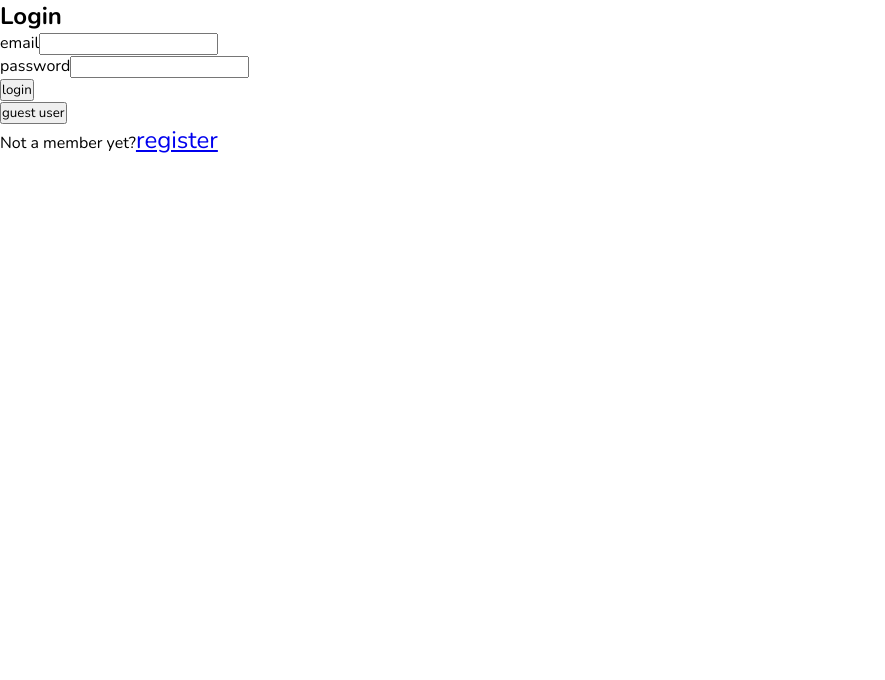
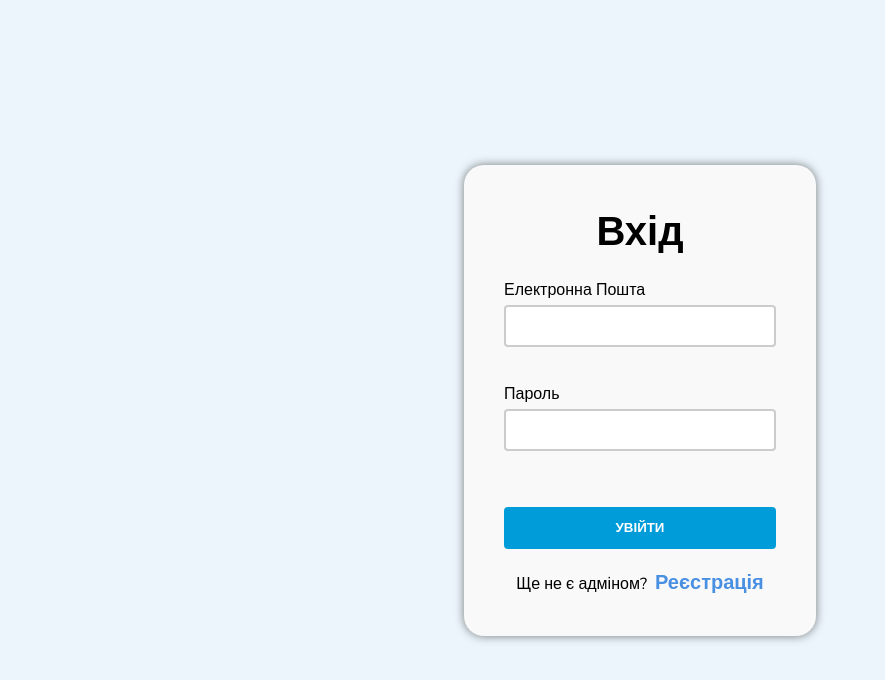
Before and after one commit to baza-trainee/martys-dogs, a React (Vite) app: page /login in a window 1280 px wide. Shown: the top 680 px of the page, without its empty margins (0-885 px from the left). Built offline with nearby package versions, Linux system fonts and the light colour scheme.

Commit message:
Create Login

```diff
--- a/src/components/FormInput/FormInput.module.scss
+++ b/src/components/FormInput/FormInput.module.scss
@@ -0,0 +1,27 @@
+.form {
+	margin-bottom: 1rem;
+}
+
+.label {
+	display: block;
+	font-size: 1rem;
+	margin-bottom: 0.25rem;
+}
+
+.text {
+	text-transform: capitalize;
+}
+
+.input {
+	width: 100%;
+	padding: 0.5rem;
+	font-size: 1rem;
+	border: 2px solid #ccc;
+	border-radius: 0.25rem;
+	transition: border-color 0.3s ease-in-out;
+
+	&:focus {
+		border-color: #4a90e2;
+		outline: none;
+	}
+}
--- a/src/components/FormInput/FormInput.tsx
+++ b/src/components/FormInput/FormInput.tsx
@@ -1,15 +1,18 @@
-const FormInput = ({ label, name, type, defaultValue, size }) => {
+import styles from './FormInput.module.scss';
+
+interface FormInputProps {
+	label: string;
+	name: string;
+	type: string;
+}
+
+const FormInput: React.FC<FormInputProps> = ({ label, name, type }) => {
 	return (
-		<div className='form-control'>
-			<label className='label'>
-				<span className='capitalize label-text'>{label}</span>
+		<div className={styles.form}>
+			<label className={styles.label}>
+				<span className={styles.text}>{label}</span>
 			</label>
-			<input
-				type={type}
-				name={name}
-				defaultValue={defaultValue}
-				className={`input input-bordered ${size}`}
-			/>
+			<input type={type} name={name} className={styles.input} />
 		</div>
 	);
 };
--- a/src/components/SubmitBtn/SubmitBtn.module.scss
+++ b/src/components/SubmitBtn/SubmitBtn.module.scss
@@ -0,0 +1,16 @@
+.button {
+    text-transform: uppercase;
+    transition: background-color 0.3s;
+    width: 100%;
+    padding: 0.75rem;
+    background-color: #009CD9;
+    color: #fff;
+    border: none;
+    cursor: pointer;
+    border-radius: 0.25rem;
+    font-weight: 600;
+
+    &:hover {
+        background-color: #005C80;
+    }
+}
--- a/src/components/SubmitBtn/SubmitBtn.jsx
+++ b/src/components/SubmitBtn/SubmitBtn.tsx
@@ -1,14 +1,19 @@
+import styles from './SubmitBtn.module.scss';
 import { useNavigation } from 'react-router-dom';
 
-const SubmitBtn = ({ text }) => {
+interface SubmitBtnProps {
+	text?: string;
+}
+
+const SubmitBtn: React.FC<SubmitBtnProps> = ({ text }) => {
 	const navigation = useNavigation();
 	const isSubmitting = navigation.state === 'submitting';
 
 	return (
-		<button type='submit' className='uppercase btn-primary btn btn-block'>
+		<button type='submit' className={styles.button}>
 			{isSubmitting ? (
 				<>
-					<span className='loading loading-bars'></span>sending...
+					<span className={styles.loading}></span>Sending...
 				</>
 			) : (
 				text || 'submit'
--- a/src/pages/Login/Login.module.scss
+++ b/src/pages/Login/Login.module.scss
@@ -0,0 +1,64 @@
+.login {
+	display: flex;
+	justify-content: center;
+	align-items: center;
+	height: 100vh;
+    background-color: #EBF5FB;
+
+	.form {
+		padding: 2.5rem;
+        box-shadow: 0 0 10px rgba(0, 0, 0, 0.5);
+		width: 22rem;
+		background-color: #f9f9f9;
+		display: flex;
+		flex-direction: column;
+		gap: 1.25rem;
+        border-radius: 1.25rem;
+
+		h4 {
+			font-size: 2.5rem;
+			font-weight: bold;
+			text-align: center;
+		}
+
+		.container {
+			margin-top: 1.25rem;
+		}
+
+		.button {
+			text-transform: uppercase;
+			transition: background-color 0.3s;
+			width: 100%;
+			padding: 0.5rem;
+			background-color: #4a90e2;
+			color: #fff;
+			border: none;
+			cursor: pointer;
+
+			&:hover {
+				background-color: #3668b9;
+			}
+		}
+
+		.text {
+			text-align: center;
+		}
+
+		.link {
+			text-transform: capitalize;
+            font-weight: 600;
+			color: #4a90e2;
+			cursor: pointer;
+            font-size: 1.25rem;
+            margin-left: 0.5rem;
+            text-decoration: none;
+            transition: all 0.3s ease-in-out;
+
+			&:hover {
+				text-decoration: underline;
+                text-underline-offset: 2px;
+                color: #3668b9;
+			}
+		}
+	}
+}
--- a/src/pages/Login/Login.tsx
+++ b/src/pages/Login/Login.tsx
@@ -1,14 +1,17 @@
-import { Form, Link, useNavigate } from 'react-router-dom';
+import { Form, Link } from 'react-router-dom';
 
 import FormInput from '../../components/FormInput/FormInput';
 import SubmitBtn from '../../components/SubmitBtn/SubmitBtn';
+import styles from './Login.module.scss';
 
-const Login = () => {
-	const navigate = useNavigate();
+// import { useNavigate } from 'react-router-dom';
+
+const Login: React.FC = () => {
+	// const navigate = useNavigate();
 
 	const guestLogin = async () => {
-        console.log('login');
-    };
+		console.log('login');
+	};
 
 	// const guestLogin = async () => {
 	// 	try {
@@ -26,31 +29,22 @@ const Login = () => {
 	// };
 
 	return (
-		<main className='grid h-screen place-items-center'>
-			<Form
-				method='POST'
-				className='p-8 shadow shadow-primary card w-96 bg-base-100 gap-y-4'
-			>
-				<h4 className='text-3xl font-bold text-center'>Login</h4>
-				<FormInput type='email' label='email' name='identifier' />
-				<FormInput type='password' label='password' name='password' />
-				<div className='mt-4'>
-					<SubmitBtn text='login' />
+		<main className={styles.login}>
+			<Form method='POST' className={styles.form}>
+				<h4>Вхід</h4>
+				<FormInput
+					type='email'
+					label='Електронна пошта'
+					name='identifier'
+				/>
+				<FormInput type='password' label='Пароль' name='password' />
+				<div className={styles.container} onClick={guestLogin}>
+					<SubmitBtn text='Увійти' />
 				</div>
-				<button
-					type='button'
-					className='uppercase duration-300 btn btn-block btn-secondary'
-					onClick={guestLogin}
-				>
-					guest user
-				</button>
-				<p className='text-center'>
-					Not a member yet?
-					<Link
-						to='/register'
-						className='ml-2 capitalize link link-hover link-primary'
-					>
-						register
+				<p className={styles.text}>
+					Ще не є адміном?
+					<Link to='/register' className={styles.link}>
+						Реєстрація
 					</Link>
 				</p>
 			</Form>
--- a/src/pages/Register/Register.module.scss
+++ b/src/pages/Register/Register.module.scss
@@ -0,0 +1,64 @@
+.login {
+	display: flex;
+	justify-content: center;
+	align-items: center;
+	height: 100vh;
+    background-color: #EBF5FB;
+
+	.form {
+		padding: 2.5rem;
+        box-shadow: 0 0 10px rgba(0, 0, 0, 0.5);
+		width: 22rem;
+		background-color: #f9f9f9;
+		display: flex;
+		flex-direction: column;
+		gap: 1.25rem;
+        border-radius: 1.25rem;
+
+		h4 {
+			font-size: 2.5rem;
+			font-weight: bold;
+			text-align: center;
+		}
+
+		.container {
+			margin-top: 1.25rem;
+		}
+
+		.button {
+			text-transform: uppercase;
+			transition: background-color 0.3s;
+			width: 100%;
+			padding: 0.5rem;
+			background-color: #4a90e2;
+			color: #fff;
+			border: none;
+			cursor: pointer;
+
+			&:hover {
+				background-color: #3668b9;
+			}
+		}
+
+		.text {
+			text-align: center;
+		}
+
+		.link {
+			text-transform: capitalize;
+            font-weight: 600;
+			color: #4a90e2;
+			cursor: pointer;
+            font-size: 1.25rem;
+            margin-left: 0.5rem;
+            text-decoration: none;
+            transition: all 0.3s ease-in-out;
+
+			&:hover {
+				text-decoration: underline;
+                text-underline-offset: 2px;
+                color: #3668b9;
+			}
+		}
+	}
+}
--- a/src/pages/Register/Register.tsx
+++ b/src/pages/Register/Register.tsx
@@ -2,30 +2,33 @@ import { Form, Link } from 'react-router-dom';
 
 import FormInput from '../../components/FormInput/FormInput';
 import SubmitBtn from '../../components/SubmitBtn/SubmitBtn';
+import styles from './Register.module.scss';
 
-const Register = () => {
+const Register: React.FC = () => {
 	return (
-		<section className='grid h-screen place-items-center'>
+		<main className={styles.login}>
 			<Form
 				method='POST'
-				className='p-8 shadow card bg-base-100 gap-y-4 shadow-primary w-96'>
-				<h4 className='text-3xl font-bold text-center'>Register</h4>
-				<FormInput type='text' label='username' name='username' />
-				<FormInput type='email' label='email' name='email' />
-				<FormInput type='password' label='password' name='password' />
-				<div className='mt-4'>
-					<SubmitBtn text='register' />
+				className={styles.form}
+			>
+				<h4 className='text-3xl font-bold text-center'>Реєстрація</h4>
+				<FormInput type='text' label="Ім'я" name='username' />
+				<FormInput type='email' label='Електронна пошта' name='email' />
+				<FormInput type='password' label='Пароль' name='password' />
+				<div className={styles.container}>
+					<SubmitBtn text='Реєстрація' />
 				</div>
-				<p className='text-center'>
-					Already member?
+				<p className={styles.text}>
+					Вже адміністратор?
 					<Link
 						to='/login'
-						className='ml-2 capitalize link link-hover link-primary'>
-						login
+						className={styles.link}
+					>
+						Вхід
 					</Link>
 				</p>
 			</Form>
-		</section>
+		</main>
 	);
 };
 
```
